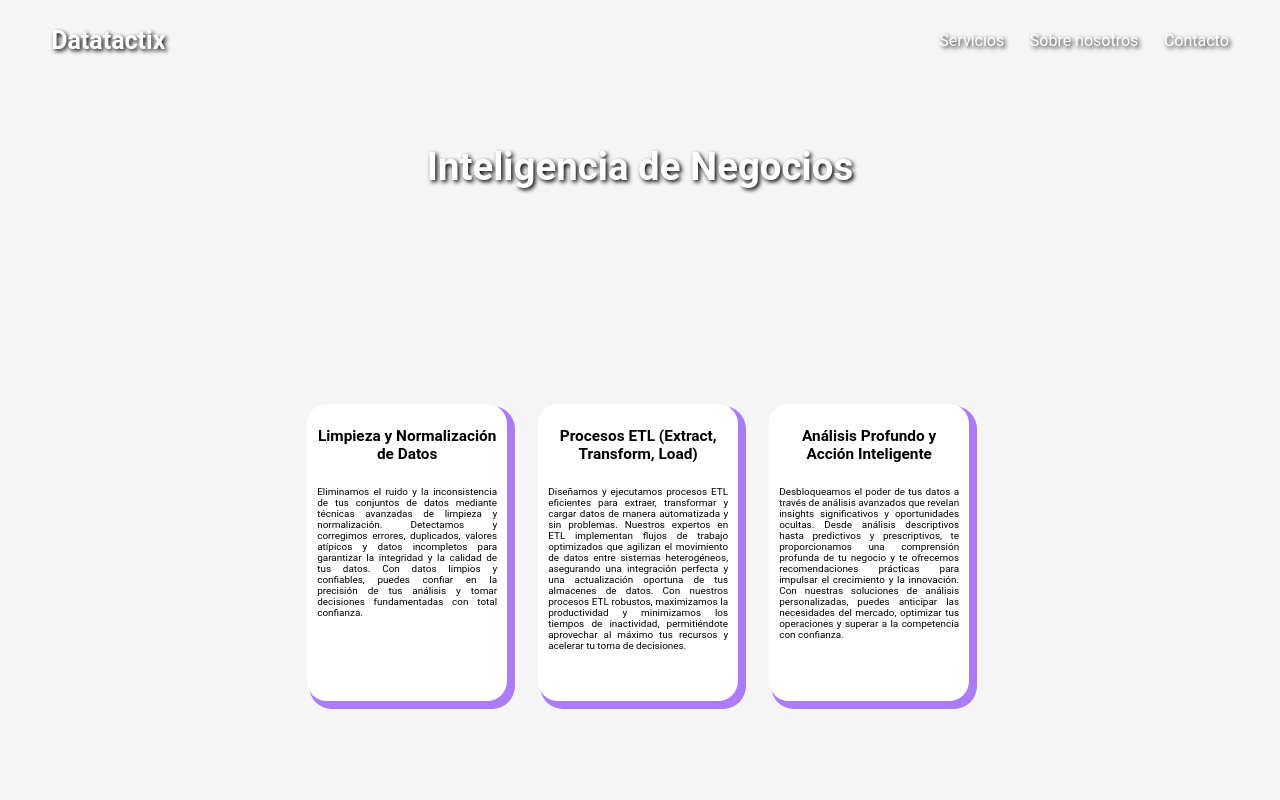
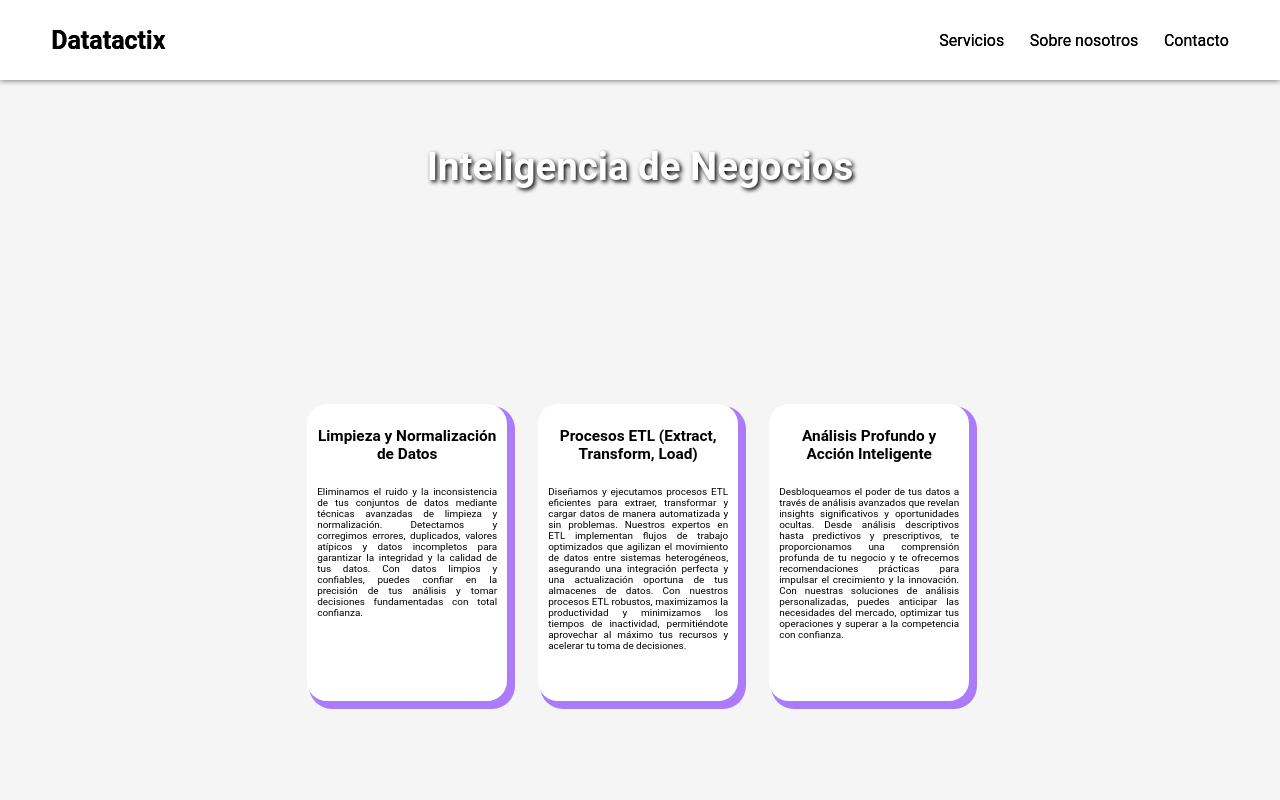
Before and after one commit to TheVisualRecklessness/Datatactix_React, a React (Create React App) app: page /Services in a window 1280 px wide. Shown: the top 800 px of the page. Built offline with nearby package versions, Linux system fonts and the light colour scheme.

Commit message:
add class to navbar depending on view and scroll position

```diff
--- a/src/styles/navBar.css
+++ b/src/styles/navBar.css
@@ -2,20 +2,37 @@ header {
   position: fixed;
   z-index: 10;
   height: 10vh;
+  width: 100vw;
+  background-color: transparent;
+  box-shadow: none;
   display: flex;
   align-items: center;
-  background-color: transparent;
-  box-shadow: none;
 }
 
-/* .navHomeScrolled {
+.nav-background {
   background-color: rgba(255, 255, 255,0.98);
   box-shadow: 0px 1px 5px rgba(0, 0, 0, 0.486);
-} */
+
+  #navHome {
+    margin-left: 4vw;
+    display: inline-block;
+    font-size: 25px;
+    font-weight: bolder;
+    color: black;
+  }
+
+  .navLink {
+    text-decoration: none;
+    color: black;
+    font-size: 16px;
+    text-shadow: 0px 0px 0px rgba(0, 0, 0, 1);
+  }
+}
 
 nav {
   width: 100vw;
   display: flex;
+  justify-content: space-between;
   align-items: center;
 }
 
--- a/src/views/About.js
+++ b/src/views/About.js
@@ -1,6 +1,14 @@
 import '../styles/About.css';
+import { useContext, useEffect } from 'react';
+import { NavBarContext } from '../context/NavBarContext';
 
 const About = () => {
+    const navBarRef = useContext(NavBarContext);
+
+    useEffect(() => {
+        navBarRef.current.classList.add("nav-background");
+    }, [navBarRef]);
+
     return (
         <main>
             <section className='about-section'>
--- a/src/views/Contact.js
+++ b/src/views/Contact.js
@@ -1,12 +1,19 @@
 import '../styles/Contact.css';
 import RightArrow from "../assets/right_arrow_svg.svg";
-import { useState } from 'react';
+import { useState, useContext, useEffect } from 'react';
+import { NavBarContext } from '../context/NavBarContext';
 
 
 const Contact = () => {
     const [company, setCompany] = useState('');
     const [email, setEmail] = useState('');
     const [disabledSubmit, setDisabledSubmit] = useState(true);
+
+    const navBarRef = useContext(NavBarContext);
+
+    useEffect(() => {
+        navBarRef.current.classList.add("nav-background");
+    }, [navBarRef]);
 
     const handleCompanyChange = (e) => {
         setCompany(e.target.value);
--- a/src/views/Home.js
+++ b/src/views/Home.js
@@ -10,10 +10,16 @@ const Home = () => {
     const navBarRef = useContext(NavBarContext);
 
     useEffect(() => {
-       if (navBarRef.current) {
-           navBarRef.current.classList.add("scrolled");
-           console.log(navBarRef.current.classList);
-       }
+        navBarRef.current.classList.remove("nav-background");
+        const checkScroll = () => {
+            if (window.scrollY > 0) {
+                navBarRef.current.classList.add("nav-background");
+            } else if(window.scrollY === 0) {
+                navBarRef.current.classList.remove("nav-background");
+            }
+        };
+        window.addEventListener("scroll", checkScroll);
+        return () => window.removeEventListener("scroll", checkScroll);
     }, [navBarRef]);
 
     return (
@@ -39,6 +45,9 @@ const Home = () => {
                     ></img>
                 </article>
             </section>
+            <div style={{height:400}}>
+
+            </div>
             <Routes>
                 <Route path="/Services" element={<Services />}></Route>
             </Routes>
--- a/src/views/Services.js
+++ b/src/views/Services.js
@@ -1,9 +1,16 @@
 import ServicesArticles from "../components/ServicesArticles";
 import '../styles/Services.css';
-import { React, Suspense } from "react";
+import { React, Suspense, useContext, useEffect } from "react";
+import { NavBarContext } from '../context/NavBarContext';
 import { biArray, webDevArray, itArray } from "../servicesInformationArray";
 
 const Services = () => {
+    const navBarRef = useContext(NavBarContext);
+
+    useEffect(() => {
+        navBarRef.current.classList.add("nav-background");
+    }, [navBarRef]);
+
     return (
         <main>
             <section id="section-bi" className="section-services">
```
